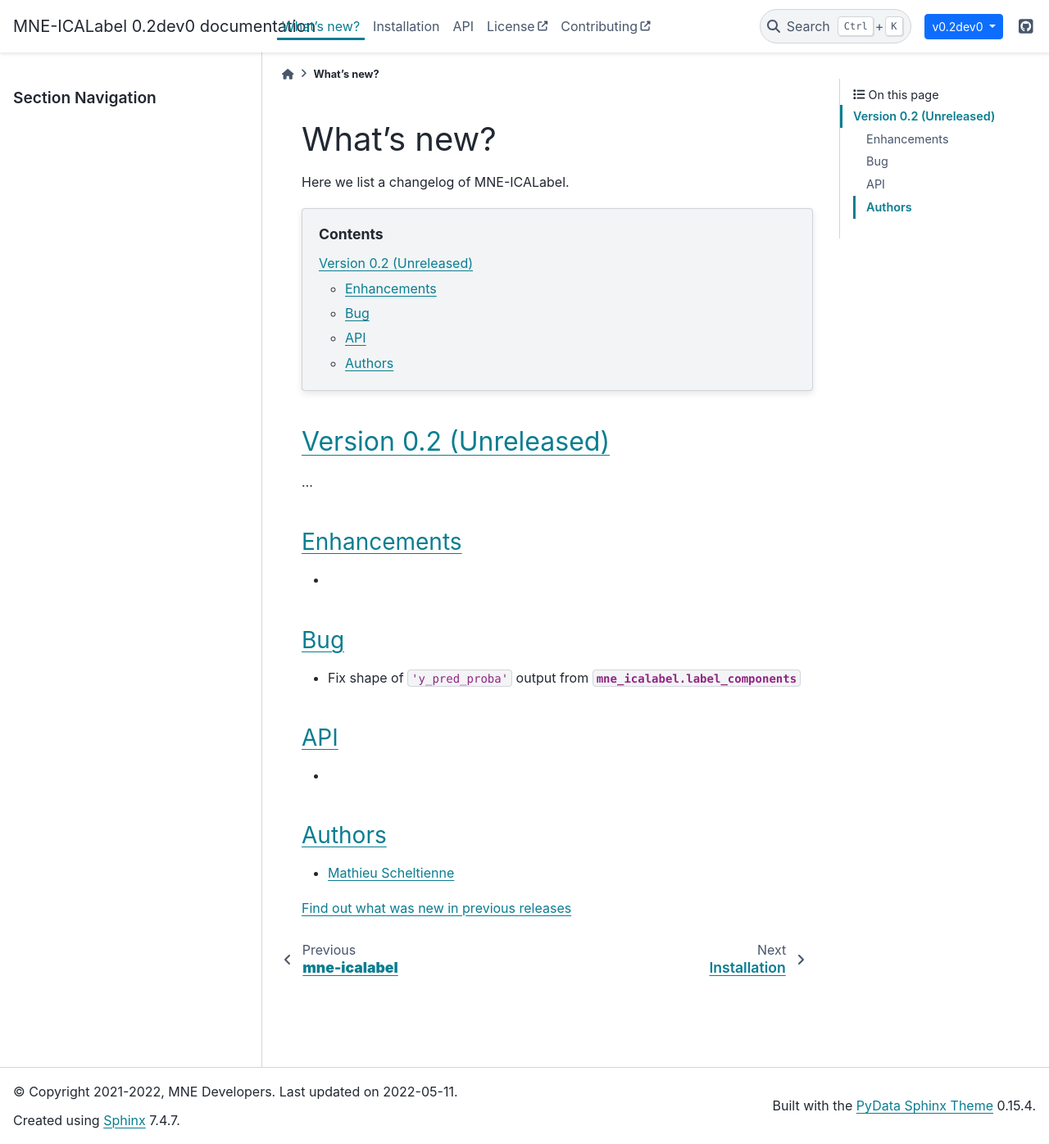
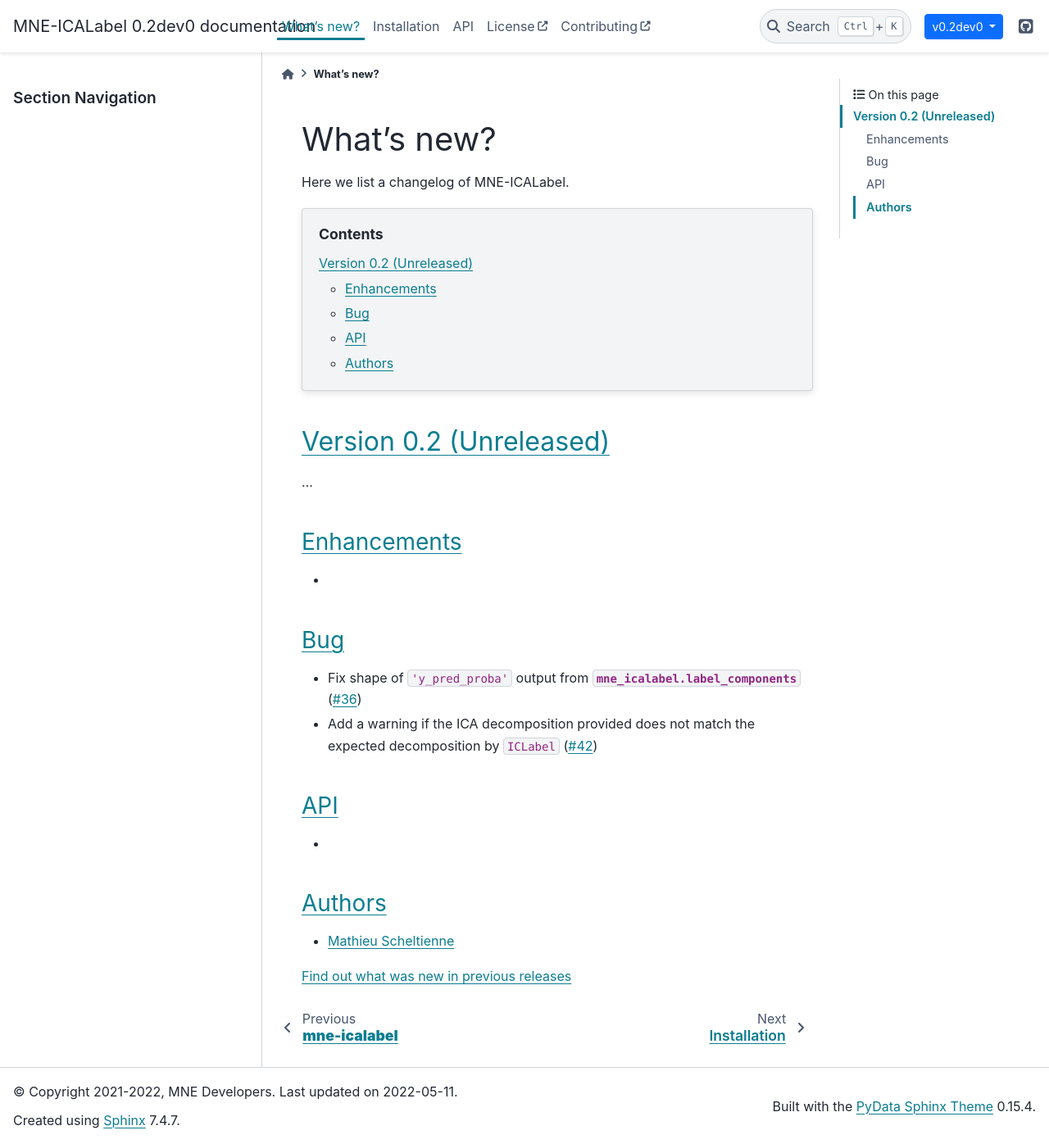
Before and after one commit to mne-tools/mne-icalabel, a Sphinx documentation site: the page built from doc/whats_new.rst, in a window 1280 px wide and 1396 px high. Shown: the whole window at 82% size. Built offline with Sphinx 7.4.7 and the PyData theme 0.15.4, drawn with Linux system fonts in a browser that asks for light colours; pages that are not in the unit, such as notebooks, are missing from menus.

Commit message:
update changelog

```diff
--- a/doc/whats_new.rst
+++ b/doc/whats_new.rst
@@ -29,7 +29,8 @@ Enhancements
 Bug
 ~~~
 
-- Fix shape of ``'y_pred_proba'`` output from `mne_icalabel.label_components`
+- Fix shape of ``'y_pred_proba'`` output from `mne_icalabel.label_components` (:gh:`36`)
+- Add a warning if the ICA decomposition provided does not match the expected decomposition by ``ICLabel`` (:gh:`42`)
 
 API
 ~~~
```
